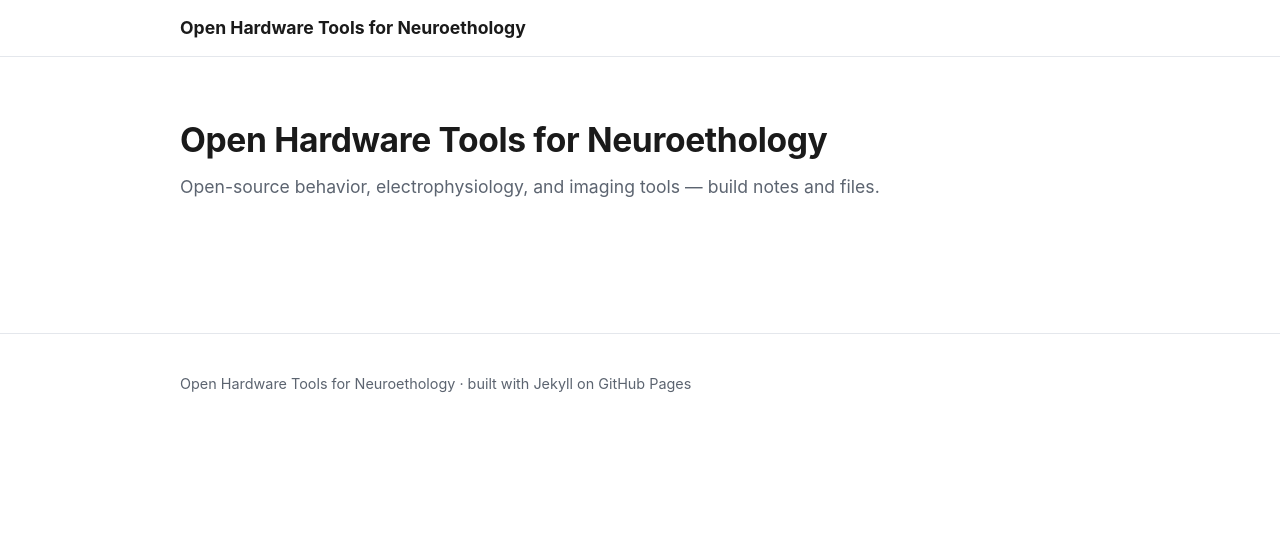
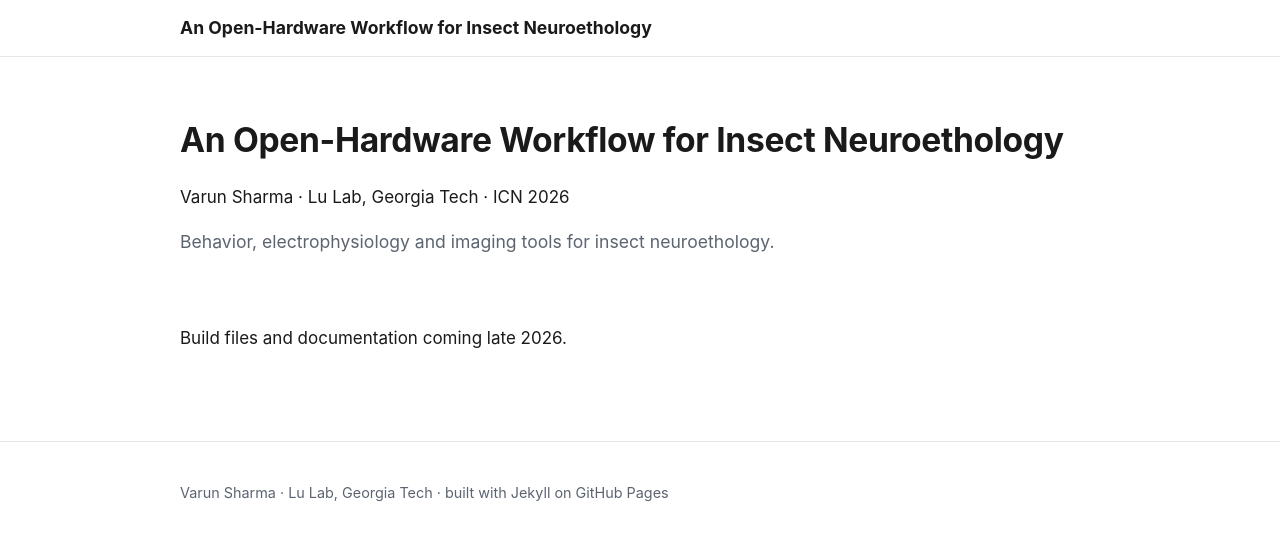
Before and after one commit to vash8120/open-hardware-neuro, a Jekyll site: the page built from index.html, in a window 1280 px wide. Shown: the top 540 px of the page. Built offline with Jekyll 4.4.1, drawn with Linux system fonts in a browser that asks for light colours.

Commit message:
Update site configuration for insect neuroethology

```diff
--- a/_config.yml
+++ b/_config.yml
@@ -3,10 +3,16 @@
 # ------------------------------------------------------------
 #  EDIT THESE for your poster / lab.
 # ============================================================
-title: "Open Hardware Tools for Neuroethology"
-tagline: "Open-source behavior, electrophysiology, and imaging tools — build notes and files."
-description: "Open hardware tools for neuroethology: behavior, electrophysiology, and imaging. Photos, build notes, and build files."
-footer_note: "Open Hardware Tools for Neuroethology · built with Jekyll on GitHub Pages"
+title: "An Open-Hardware Workflow for Insect Neuroethology"
+byline: "Varun Sharma · Lu Lab, Georgia Tech · ICN 2026"
+tagline: "Behavior, electrophysiology and imaging tools for insect neuroethology."
+description: "Open hardware tools for insect neuroethology: behavior, electrophysiology, and imaging. Photos, build notes, and build files."
+status_note: "Build files and documentation coming late 2026."
+# Paste your Google Form (or any) link here to enable the notify button.
+# Leave it blank ("") to hide the button.
+notify_url: "YOUR_GOOGLE_FORM_LINK"
+notify_text: "Get notified when files are released"
+footer_note: "Varun Sharma · Lu Lab, Georgia Tech · built with Jekyll on GitHub Pages"
 
 # ------------------------------------------------------------
 #  IMPORTANT for GitHub Pages "project" sites
```
